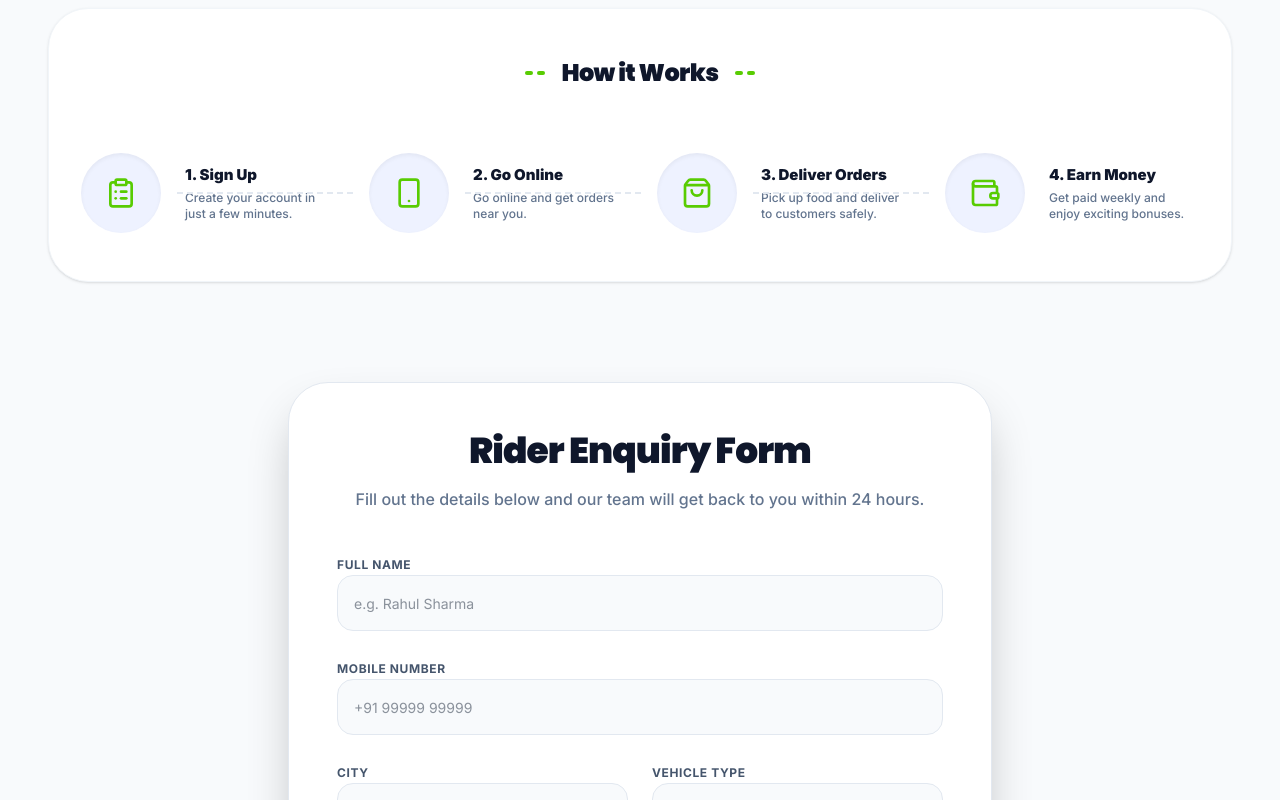
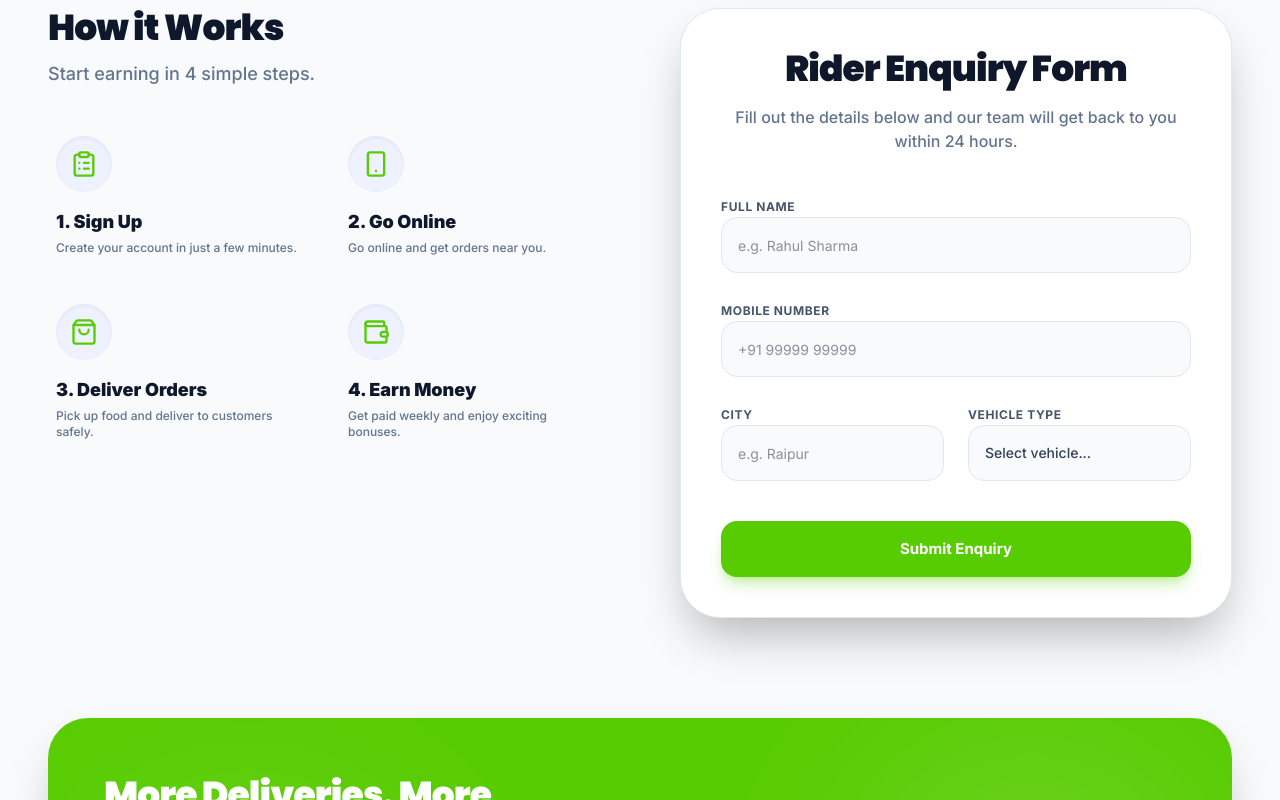
Before and after one commit to Hindustaan-Innovation-pvt-ltd/bhukkad_landing_page, a Next.js app: page /rider in a window 1280 px wide. Shown: the part 920-1720 px from the top of the page. Built offline with nearby package versions, Linux system fonts and the light colour scheme.

Commit message:
updated button changes and form shifted

```diff
--- a/src/app/about/page.tsx
+++ b/src/app/about/page.tsx
@@ -40,8 +40,8 @@ export default function AboutPage() {
       <section className="w-full max-w-[1600px] mx-auto px-5 sm:px-6 md:px-12 mb-12 xl:mb-[100px] relative z-20 flex flex-col xl:flex-row items-center gap-12 justify-between">
         <div className="flex-1 text-left z-10 xl:max-w-xl">
           <motion.div initial={{ opacity: 0, y: 20 }} animate={{ opacity: 1, y: 0 }} transition={{ duration: 0.5 }}>
-            <div className="inline-flex items-center justify-start gap-2 bg-indigo-50 px-4 py-2 rounded-full mb-6 text-primary font-bold text-sm">
-              <Smartphone size={16} />
+            <div className="inline-flex items-center justify-start gap-2 bg-white border border-primary text-slate-800 px-4 py-2 rounded-[16px] mb-6 font-bold text-sm shadow-sm">
+              <Smartphone size={16} className="text-primary" />
               <span>Our Story & 3 Apps Ecosystem</span>
             </div>
 
--- a/src/app/rider/page.tsx
+++ b/src/app/rider/page.tsx
@@ -47,7 +47,7 @@ export default function RiderPage() {
             animate={{ opacity: 1, x: 0 }}
             transition={{ duration: 0.5 }}
           >
-            <div className="inline-flex items-center justify-start gap-2 bg-indigo-100 px-4 py-2 rounded-full mb-6 text-primary font-bold text-sm">
+            <div className="inline-flex items-center justify-start gap-2 bg-white border border-primary text-slate-800 px-4 py-2 rounded-[16px] mb-6 font-bold text-sm shadow-sm">
               Delivery Partners
             </div>
 
@@ -105,74 +105,39 @@ export default function RiderPage() {
 
       </section>
 
-      {/* --- HOW IT WORKS --- */}
-      <section className="w-full max-w-[1400px] mx-auto px-6 md:px-12 mb-[100px]">
-        <div className="bg-white rounded-[40px] py-12 px-8 shadow-sm border border-slate-100 flex flex-col relative overflow-hidden mt-0 xl:mt-0">
+      {/* --- COMBINED HOW IT WORKS & ENQUIRY FORM SECTION --- */}
+      <section className="w-full max-w-[1400px] mx-auto px-6 md:px-12 mb-[100px]" id="enquiry-form">
+        <div className="grid grid-cols-1 lg:grid-cols-2 gap-12 lg:gap-20 items-start">
 
-          <div className="flex items-center justify-center gap-4 mb-16 relative z-10">
-            <div className="flex gap-1"><div className="w-2 h-1 rounded-full bg-primary"/><div className="w-2 h-1 rounded-full bg-primary"/></div>
-            <h2 className="font-poppins font-black text-2xl text-slate-900 tracking-tight text-center">
-              How it Works
-            </h2>
-            <div className="flex gap-1"><div className="w-2 h-1 rounded-full bg-primary"/><div className="w-2 h-1 rounded-full bg-primary"/></div>
+          {/* LEFT SIDE: How it Works 2x2 Grid */}
+          <div className="flex flex-col">
+            <div className="mb-10">
+              <h2 className="font-poppins font-black text-3xl md:text-4xl text-slate-900 tracking-tight">How it Works</h2>
+              <p className="text-slate-500 font-medium mt-3 text-lg">Start earning in 4 simple steps.</p>
             </div>
 
-          <div className="flex flex-col md:flex-row items-start justify-between gap-8 md:gap-4 relative z-10">
-
-            {/* Step 1 */}
-            <div className="flex-1 flex flex-col md:flex-row items-center gap-6 relative group w-full">
-              <div className="w-20 h-20 rounded-full bg-indigo-50 flex items-center justify-center text-primary shrink-0 transition-transform group-hover:scale-110 shadow-inner z-10 relative">
-                <ClipboardList size={32} />
+            <div className="grid grid-cols-1 sm:grid-cols-2 gap-8">
+              {[
+                { icon: <ClipboardList size={28}/>, title: "1. Sign Up", desc: "Create your account in just a few minutes." },
+                { icon: <Smartphone size={28}/>, title: "2. Go Online", desc: "Go online and get orders near you." },
+                { icon: <ShoppingBag size={28}/>, title: "3. Deliver Orders", desc: "Pick up food and deliver to customers safely." },
+                { icon: <Wallet size={28}/>, title: "4. Earn Money", desc: "Get paid weekly and enjoy exciting bonuses." },
+              ].map((step, idx) => (
+                <div key={idx} className="flex flex-col items-start gap-4 p-2">
+                  <div className="w-14 h-14 rounded-full bg-indigo-50 flex items-center justify-center text-primary shrink-0 shadow-inner">
+                    {step.icon}
                   </div>
-              <div className="text-center md:text-left">
-                <h3 className="font-black text-slate-900 text-[15px] mb-1">1. Sign Up</h3>
-                <p className="text-slate-500 text-xs font-medium max-w-[150px]">Create your account in just a few minutes.</p>
+                  <div>
+                    <h3 className="font-black text-slate-900 text-lg mb-1">{step.title}</h3>
+                    <p className="text-slate-500 text-xs font-medium">{step.desc}</p>
                   </div>
-              <div className="hidden md:block absolute top-10 left-24 right-0 border-t-2 border-dashed border-slate-200 -translate-y-1/2"></div>
                 </div>
-
-            {/* Step 2 */}
-            <div className="flex-1 flex flex-col md:flex-row items-center gap-6 relative group w-full">
-              <div className="w-20 h-20 rounded-full bg-indigo-50 flex items-center justify-center text-primary shrink-0 transition-transform group-hover:scale-110 shadow-inner z-10 relative">
-                <Smartphone size={32} />
-              </div>
-              <div className="text-center md:text-left">
-                <h3 className="font-black text-slate-900 text-[15px] mb-1">2. Go Online</h3>
-                <p className="text-slate-500 text-xs font-medium max-w-[150px]">Go online and get orders near you.</p>
-              </div>
-              <div className="hidden md:block absolute top-10 left-24 right-0 border-t-2 border-dashed border-slate-200 -translate-y-1/2"></div>
-            </div>
-
-            {/* Step 3 */}
-            <div className="flex-1 flex flex-col md:flex-row items-center gap-6 relative group w-full">
-              <div className="w-20 h-20 rounded-full bg-indigo-50 flex items-center justify-center text-primary shrink-0 transition-transform group-hover:scale-110 shadow-inner z-10 relative">
-                <ShoppingBag size={32} />
-              </div>
-              <div className="text-center md:text-left">
-                <h3 className="font-black text-slate-900 text-[15px] mb-1">3. Deliver Orders</h3>
-                <p className="text-slate-500 text-xs font-medium max-w-[150px]">Pick up food and deliver to customers safely.</p>
-              </div>
-              <div className="hidden md:block absolute top-10 left-24 right-0 border-t-2 border-dashed border-slate-200 -translate-y-1/2"></div>
-            </div>
-
-            {/* Step 4 */}
-            <div className="flex flex-col md:flex-row items-center gap-6 relative group w-full md:w-auto">
-              <div className="w-20 h-20 rounded-full bg-indigo-50 flex items-center justify-center text-primary shrink-0 transition-transform group-hover:scale-110 shadow-inner z-10 relative">
-                <Wallet size={32} />
-              </div>
-              <div className="text-center md:text-left">
-                <h3 className="font-black text-slate-900 text-[15px] mb-1">4. Earn Money</h3>
-                <p className="text-slate-500 text-xs font-medium max-w-[150px]">Get paid weekly and enjoy exciting bonuses.</p>
+              ))}
             </div>
           </div>
 
-          </div>
-        </div>
-      </section>
-
-      {/* --- ENQUIRY FORM SECTION --- */}
-      <section className="w-full max-w-[800px] mx-auto px-6 md:px-12 mb-[100px]" id="enquiry-form">
-        <div className="bg-white p-8 md:p-12 rounded-[40px] shadow-2xl shadow-black/30 border border-slate-200 relative overflow-hidden">
+          {/* RIGHT SIDE: Enquiry Form */}
+          <div className="bg-white p-8 md:p-10 rounded-[40px] shadow-2xl shadow-black/30 border border-slate-200 relative overflow-hidden">
             {/* Decorative subtle blob */}
             <div className="absolute -right-20 -top-20 w-[300px] h-[300px] bg-indigo-50/50 rounded-full blur-3xl -z-10"></div>
 
@@ -228,6 +193,7 @@ export default function RiderPage() {
                 </Button>
               </motion.div>
             )}
+          </div>
         </div>
       </section>
 
--- a/src/app/support/page.tsx
+++ b/src/app/support/page.tsx
@@ -51,8 +51,8 @@ export default function SupportPage() {
             transition={{ duration: 0.6, ease: "easeOut" }}
             className="flex flex-col text-left items-start sticky top-32"
           >
-            <div className="inline-flex items-center gap-2 bg-primary/10 px-4 py-2 rounded-full mb-6 shadow-sm self-start">
-              <span className="text-primary font-bold text-sm tracking-wide">Support Center</span>
+            <div className="inline-flex items-center gap-2 bg-white border border-primary px-4 py-2 rounded-[16px] mb-6 shadow-sm self-start">
+              <span className="text-slate-800 font-bold text-sm tracking-wide">Support Center</span>
             </div>
 
             <h1 className="font-poppins font-black text-[40px] md:text-[56px] leading-[1.1] mb-6 text-slate-900 tracking-tight">
--- a/src/components/layout/Footer.tsx
+++ b/src/components/layout/Footer.tsx
@@ -232,7 +232,7 @@ const Footer: React.FC = () => {
       <div className="max-w-7xl mx-auto px-4 sm:px-6 lg:px-8">
         <div className="py-6 flex flex-col md:flex-row items-center justify-between gap-2">
           <p className="text-gray-500 text-[13px]">
-            © 2026 Bhukkadh. All Rights Reserved. Owned & Operated by{" "}
+            © 2026 Bhukkadh. All Rights Reserved. Powered by{" "}
             <span className="text-gray-400">Hindustaan Innovations Private Limited.</span>
           </p>
           <p className="text-gray-500 text-[12px]">
```
Also changed, not shown: src/app/order/page.tsx (+8 -5 lines), src/app/page.tsx (+7 -6 lines), src/app/partner/page.tsx (+18 -9 lines). Lines whose indentation alone changed are shown as unchanged.
